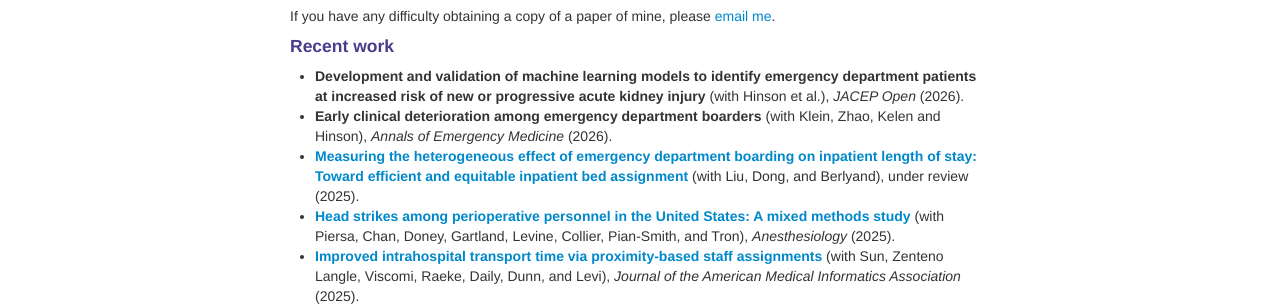
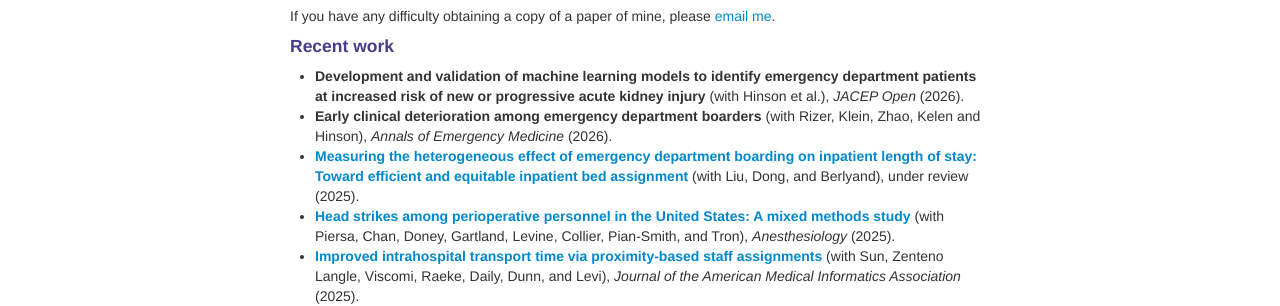
Before and after one commit to martincopenhaver/martincopenhaver.github.io, a Jekyll site: the page built from research.md, in a window 1280 px wide and 900 px high. Shown: the part 246-552 px from the top of the window. Built offline with Jekyll 4.4.1, drawn with Linux system fonts in a browser that asks for light colours.

Commit message:
Update research.md

```diff
--- a/research.md
+++ b/research.md
@@ -14,7 +14,7 @@ If you have any difficulty obtaining a copy of a paper of mine, please <a href="
 
 #### Recent work
 * **Development and validation of machine learning models to identify emergency department patients at increased risk of new or progressive acute kidney injury** (with Hinson et al.), _JACEP Open_ (2026).
-* **Early clinical deterioration among emergency department boarders** (with Klein, Zhao, Kelen and Hinson), _Annals of Emergency Medicine_ (2026).
+* **Early clinical deterioration among emergency department boarders** (with Rizer, Klein, Zhao, Kelen and Hinson), _Annals of Emergency Medicine_ (2026).
 * [**Measuring the heterogeneous effect of emergency department boarding on inpatient length of stay: Toward efficient and equitable inpatient bed assignment**](https://papers.ssrn.com/sol3/papers.cfm?abstract_id=5288627) (with Liu, Dong, and Berlyand), under review (2025).
 * [**Head strikes among perioperative personnel in the United States: A mixed methods study**](https://journals.lww.com/anesthesiology/fulltext/2025/11000/head_strikes_among_perioperative_personnel_in_the.16.aspx) (with Piersa, Chan, Doney, Gartland, Levine, Collier, Pian-Smith, and Tron), _Anesthesiology_ (2025).
 * [**Improved intrahospital transport time via proximity-based staff assignments**](https://doi.org/10.1093/jamia/ocaf081) (with Sun, Zenteno Langle, Viscomi, Raeke, Daily, Dunn, and Levi), _Journal of the American Medical Informatics Association_ (2025).
```
